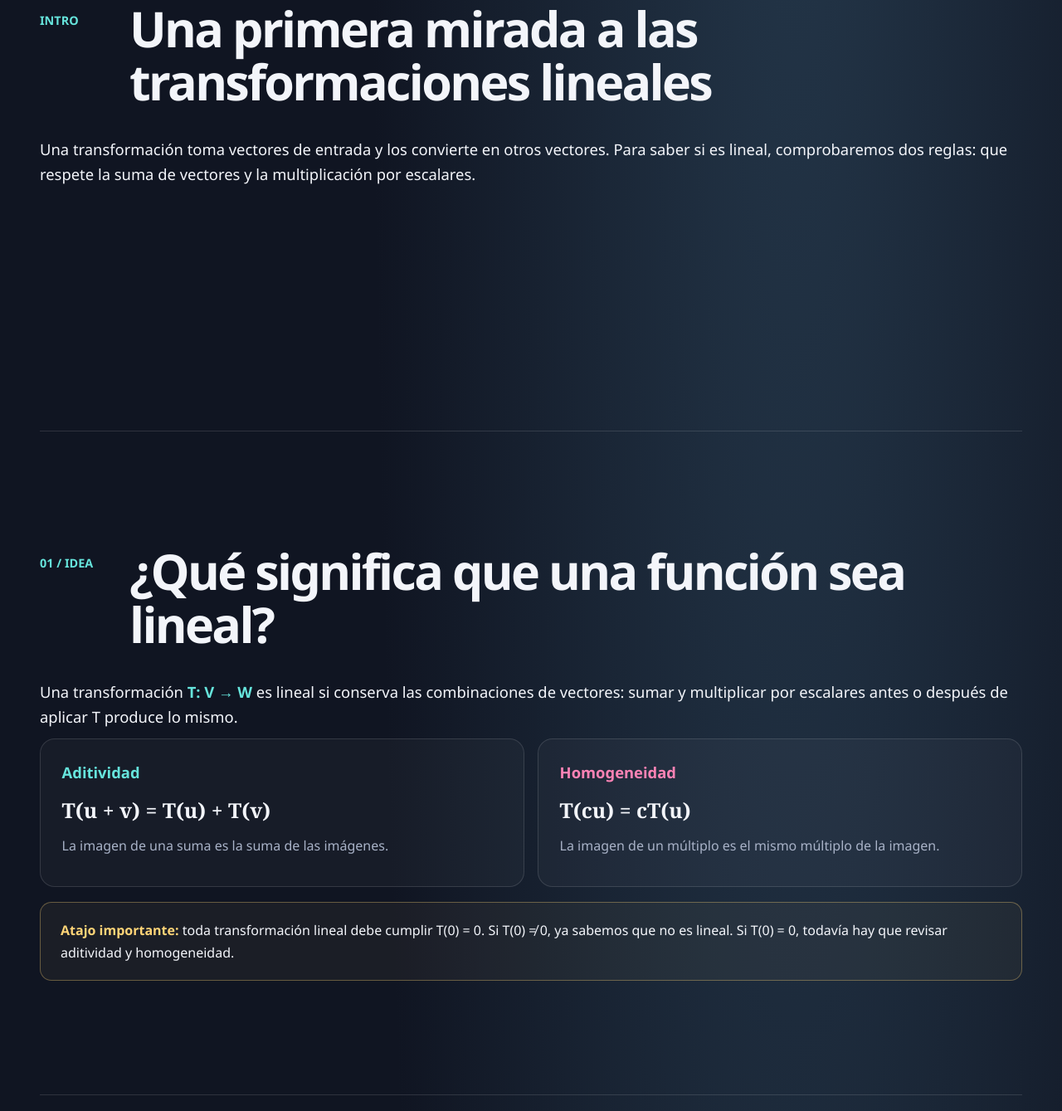
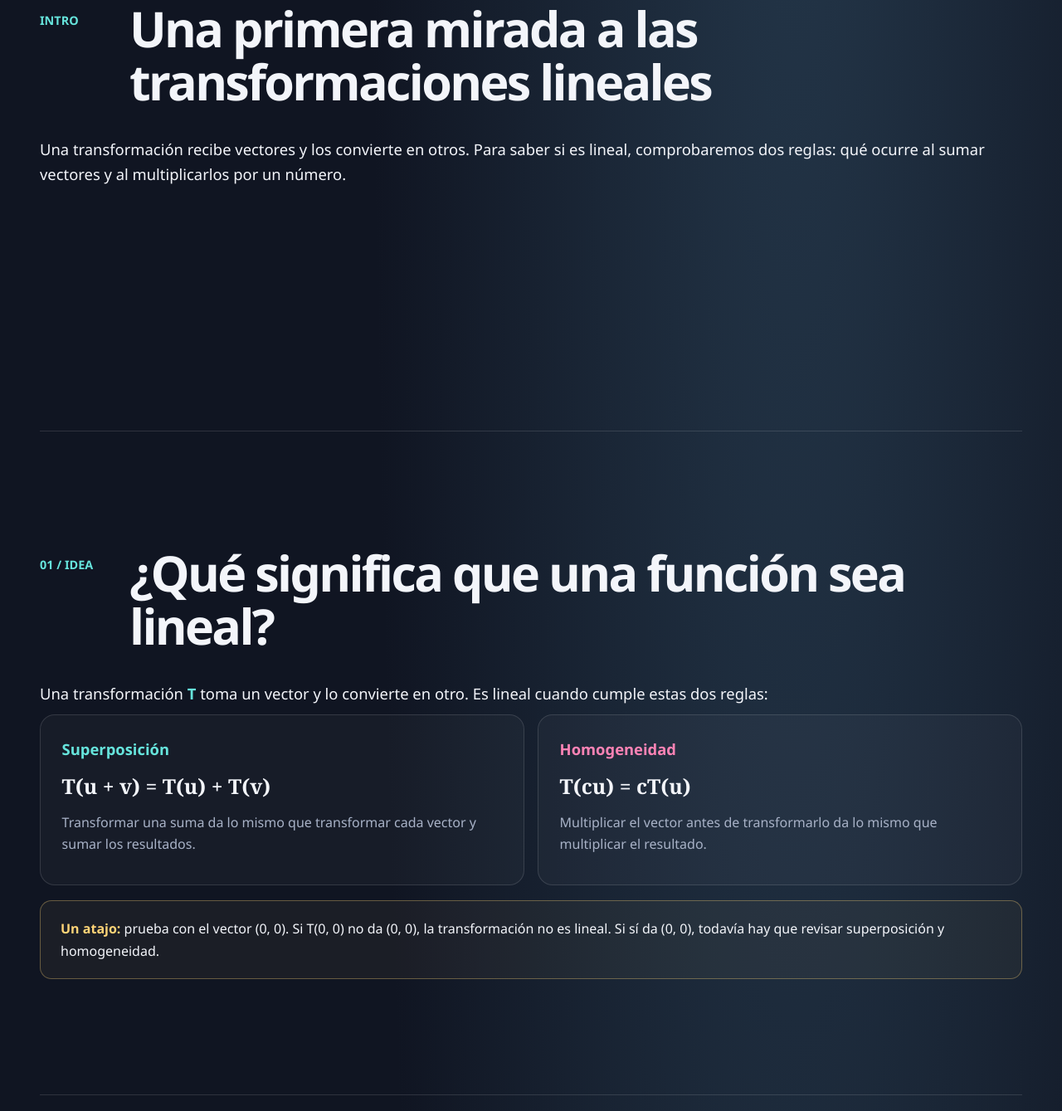
Before and after one commit to yoyipapeos/Presentaciones, a plain HTML site: page index.html in a window 1280 px wide. Shown: the part 1081-2420 px from the top of the page at 83% size. Drawn offline with Linux system fonts and the light colour scheme.

Commit message:
Simplify linear transformation overview wording

```diff
--- a/index.html
+++ b/index.html
@@ -215,17 +215,17 @@
 
     <section id="introduccion">
       <div class="section-head"><div class="number">INTRO</div><h2>Una primera mirada a las transformaciones lineales</h2></div>
-      <p class="definition">Una transformación toma vectores de entrada y los convierte en otros vectores. Para saber si es lineal, comprobaremos dos reglas: que respete la suma de vectores y la multiplicación por escalares.</p>
+      <p class="definition">Una transformación recibe vectores y los convierte en otros. Para saber si es lineal, comprobaremos dos reglas: qué ocurre al sumar vectores y al multiplicarlos por un número.</p>
     </section>
 
     <section id="idea">
       <div class="section-head"><div class="number">01 / IDEA</div><h2>¿Qué significa que una función sea lineal?</h2></div>
-      <p class="definition">Una transformación <strong>T: V → W</strong> es lineal si conserva las combinaciones de vectores: sumar y multiplicar por escalares antes o después de aplicar T produce lo mismo.</p>
+      <p class="definition">Una transformación <strong>T</strong> toma un vector y lo convierte en otro. Es lineal cuando cumple estas dos reglas:</p>
       <div class="grid">
-        <article class="card"><h3 class="accent">Aditividad</h3><div class="formula">T(u + v) = T(u) + T(v)</div><p>La imagen de una suma es la suma de las imágenes.</p></article>
-        <article class="card"><h3 class="pink">Homogeneidad</h3><div class="formula">T(cu) = cT(u)</div><p>La imagen de un múltiplo es el mismo múltiplo de la imagen.</p></article>
+        <article class="card"><h3 class="accent">Superposición</h3><div class="formula">T(u + v) = T(u) + T(v)</div><p>Transformar una suma da lo mismo que transformar cada vector y sumar los resultados.</p></article>
+        <article class="card"><h3 class="pink">Homogeneidad</h3><div class="formula">T(cu) = cT(u)</div><p>Multiplicar el vector antes de transformarlo da lo mismo que multiplicar el resultado.</p></article>
       </div>
-      <div class="callout"><b>Atajo importante:</b> toda transformación lineal debe cumplir T(0) = 0. Si T(0) ≠ 0, ya sabemos que no es lineal. Si T(0) = 0, todavía hay que revisar aditividad y homogeneidad.</div>
+      <div class="callout"><b>Un atajo:</b> prueba con el vector (0, 0). Si T(0, 0) no da (0, 0), la transformación no es lineal. Si sí da (0, 0), todavía hay que revisar superposición y homogeneidad.</div>
     </section>
 
     <section id="guia">
@@ -392,7 +392,7 @@
       <div class="properties">
         <div class="property"><b>1. Identifica dominio y regla</b><p>Escribe qué vectores entran y qué expresión define T.</p></div>
         <div class="property"><b>2. Prueba el vector cero</b><p>Si T(0) ≠ 0, concluye inmediatamente que no es lineal.</p></div>
-        <div class="property"><b>3. Verifica las dos propiedades</b><p>Si T(0) = 0, demuestra aditividad y homogeneidad para vectores generales.</p></div>
+        <div class="property"><b>3. Verifica las dos propiedades</b><p>Si T(0) = 0, comprueba la superposición y la homogeneidad con vectores cualquiera.</p></div>
       </div>
     </section>
 
@@ -400,7 +400,7 @@
       <div class="takeaway">
         <div class="eyebrow">Idea final</div>
         <h2>Comprueba las propiedades, no te guíes solo por la apariencia.</h2>
-        <p>Una regla es lineal exactamente cuando conserva sumas y múltiplos escalares. Para descartarla, un solo caso que falle es suficiente.</p>
+        <p>Una regla es lineal si conserva las sumas y los múltiplos de vectores. Si una sola prueba falla, no es lineal.</p>
         <div class="formula">T(u + v) = T(u) + T(v) &nbsp; y &nbsp; T(cu) = cT(u)</div>
       </div>
     </section>
```
